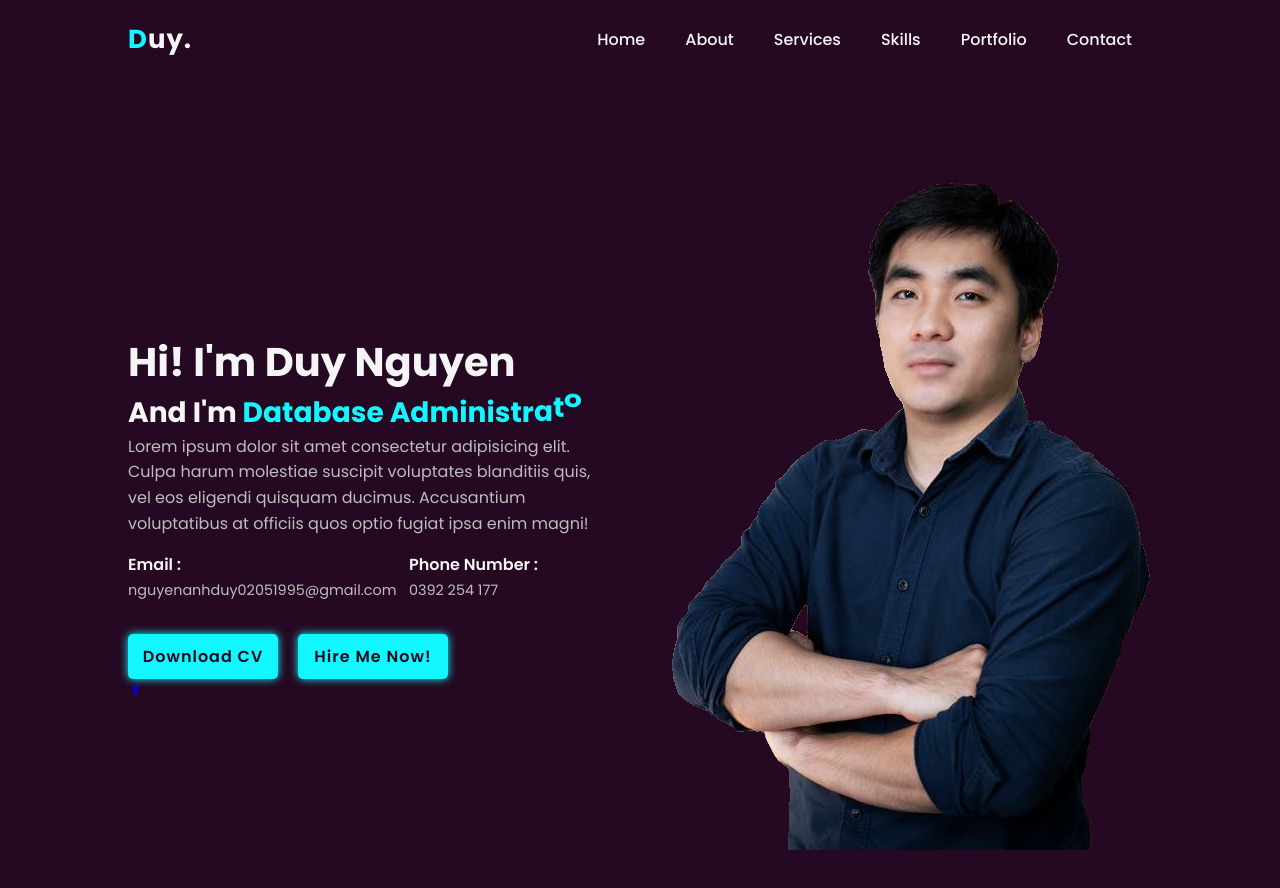
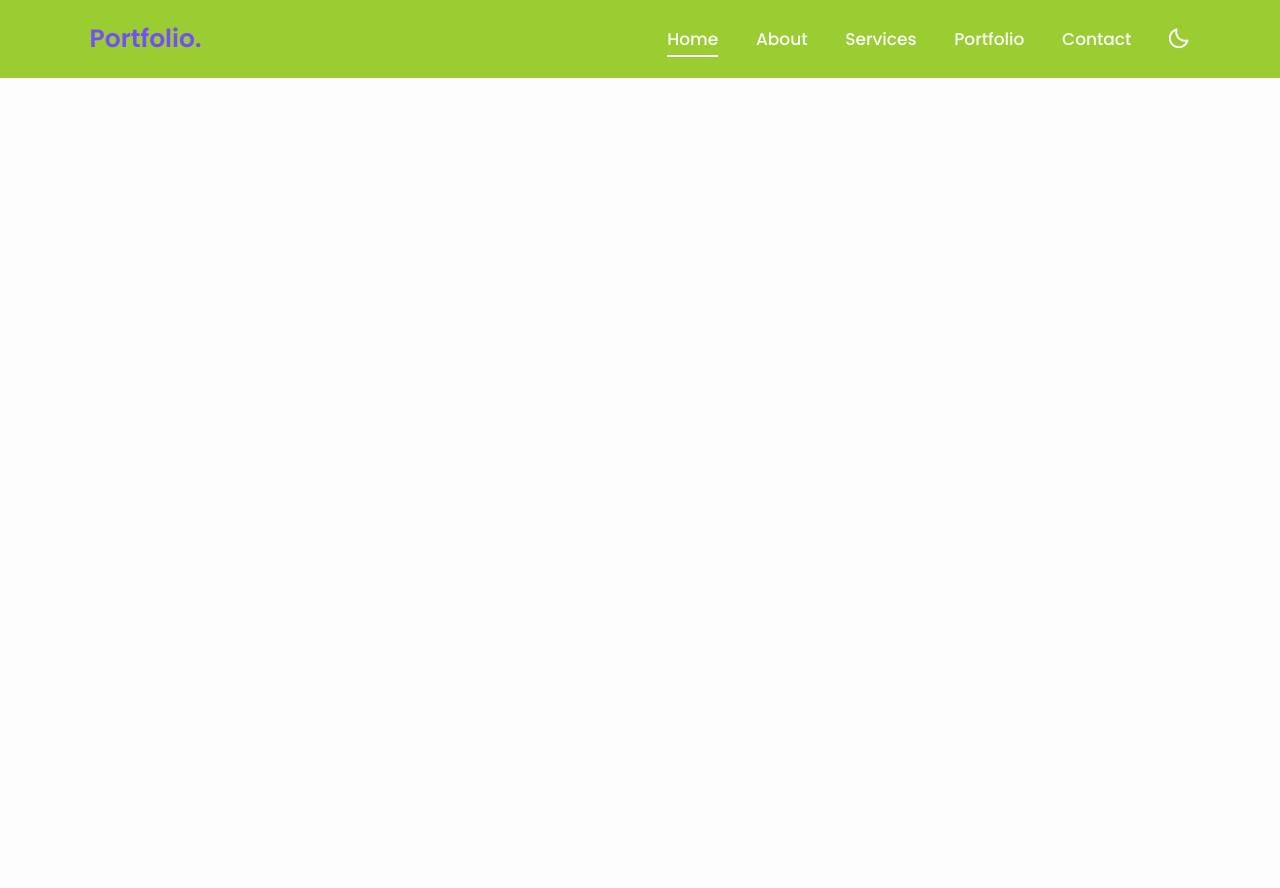
Before and after one commit to NAD020595/nad020595.github.io, a plain HTML site: page index.html in a window 1280 px wide. After the commit the page ends 800 px from the top, so only its background shows below. Drawn offline with nearby package versions, Linux system fonts and the light colour scheme.

Commit message:
Build new Portfolio

```diff
--- /dev/null
+++ b/css/style.css
@@ -0,0 +1,74 @@
+@import url('https://fonts.googleapis.com/css2?family=Poppins:wght@300;400;500;600;700;800;900&display=swap');
+
+*{
+    margin: 0;
+    padding: 0;
+    box-sizing: border-box;
+    text-decoration: none;
+    border: none;
+    outline: none;
+    scroll-behavior: smooth;
+    font-family: 'Poppins', sans-serif;
+}
+
+:root {
+    --bg-color: #fdfdfd;
+    --text-color: #333;
+    --main-color: #754ef9;
+    --white-color: #fdfdfd;
+    --shadow-color: rgba(0,0,0,.2);
+}
+
+html {
+    font-size: 62.5%;
+    overflow-x: hidden;
+}
+
+body {
+    background: var(--bg-color);
+    color: var(--text-color);
+}
+
+.header{
+    position: fixed;
+    top: 0;
+    left: 0;
+    width: 100%;
+    padding: 2rem 7%;
+    background: yellowgreen;
+    display: flex;
+    align-items: center;
+    z-index: 100;
+}
+
+.logo{
+    font-size: 2.5rem;
+    color: var(--main-color);
+    font-weight: 600;
+    cursor: default;
+    margin-right: auto;
+}
+
+.navbar a {
+    position: relative;
+    font-size: 1.7rem;
+    color: var(--white-color);
+    font-weight: 500;
+    margin-right: 3.5rem;
+}
+
+.navbar a.active::before{
+    content: '';
+    position: absolute;
+    left: 0;
+    bottom: -6px;
+    width: 100%;
+    height: .2rem;
+    background: var(--white-color);
+}
+
+#darkMode-icon{
+  font-size: 2.4rem;
+  color: var(--white-color);
+  cursor: pointer;
+}
--- a/index.html
+++ b/index.html
@@ -1,75 +1,32 @@
 <!DOCTYPE html>
 <html lang="en">
-
   <head>
     <meta charset="UTF-8" />
     <meta http-equiv="X-UA-Compatible" content="IE=edge" />
     <meta name="viewport" content="width=device-width, initial-scale=1.0" />
     <title>NAD - Portfolio</title>
-  <link rel="stylesheet" href="style.css" />
-  <link href="https://unpkg.com/boxicons@2.1.4/css/boxicons.min.css" rel="stylesheet" />
+    <!-- box icons -->
+    <link href='https://unpkg.com/boxicons@2.1.4/css/boxicons.min.css' rel='stylesheet'>
+    <link rel="stylesheet" href="css/style.css" />
   </head>
 
   <body>
-  <!-- header site -->
-  <header>
-    <div class="logo"><span>D</span>uy.</div>
-    <ul class="navlist">
-      <li><a href="#home">Home</a></li>
-      <li><a href="#about">About</a></li>
-      <li><a href="#services">Services</a></li>
-      <li><a href="#skills">Skills</a></li>
-      <li><a href="#portfolio">Portfolio</a></li>
-      <li><a href="#contact">Contact</a></li>
-    </ul>
-    <div id="menu-icon" class="bx bx-menu"></div>
+
+    <!-- header design -->
+    <header class="header">
+      <a href="#" class="logo">Portfolio.</a>
+
+      <nav class="navbar">
+        <a href="#home" class="active">Home</a>
+        <a href="#about">About</a>
+        <a href="#services">Services</a>
+        <a href="#portfolio">Portfolio</a>
+        <a href="#contact">Contact</a>
+      </nav>
+
+      <div class="bx bx-moon" id="darkMode-icon"></div>
     </header>
 
-  <!-- home section -->
-  <section id="home" class="home">
-    <div class="home-content">
-      <h1>Hi! I'm Duy Nguyen</h1>
-      <div class="change-text">
-        <h3>And I'm</h3>
-        <h3>
-          <span class="word">Developer</span>
-          <span class="word">Coder</span>
-          <span class="word">Database&nbsp;Administrator</span>
-        </h3>
-      </div>
-
-      <p>Lorem ipsum dolor sit amet consectetur adipisicing elit. Culpa harum molestiae suscipit voluptates blanditiis
-        quis, vel eos eligendi quisquam ducimus. Accusantium voluptatibus at officiis quos optio fugiat ipsa enim magni!
-      </p>
-
-      <div class="info-box">
-        <div class="email-info">
-          <h5>Email :</h5>
-          <span>nguyenanhduy02051995@gmail.com</span>
-        </div>
-        <div class="phone-number">
-          <h5>Phone Number :</h5>
-          <span>0392 254 177</span>
-        </div>
-      </div>
-
-      <div class="btn-box">
-        <a href="#" class="btn">Download CV</a>
-        <a href="#" class="btn">Hire Me Now!</a>
-      </div>
-
-      <div class="social-icons">
-        <a href="#"><i class="bx bxl-facebook"></i></a>
-      </div>
-    </div>
-
-    <div class="home-image">
-      <div class="img-box">
-        <img src="img/Duy1.jpg" alt="">
-      </div>
-    </div>
-  </section>
-  <script src="script.js" type="text/javascript"></script>
+    <script src="js/script.js"></script>
   </body>
-
 </html>
```
Also changed, not shown: Backup/index.html (added, +75 -0 lines), Backup/WebDesign/img/Nike Zoom KD 12.png (renamed from WebDesign/img/Nike Zoom KD 12.png), Backup/WebDesign/index.html (renamed from WebDesign/index.html), Backup/WebDesign/style.css (renamed from WebDesign/style.css), Backup/img/Duy1.jpg (renamed from img/Duy1.jpg), Backup/script.js (renamed from script.js), Backup/style.css (renamed from style.css), js/script.js (added). Lines whose indentation alone changed are shown as unchanged.
